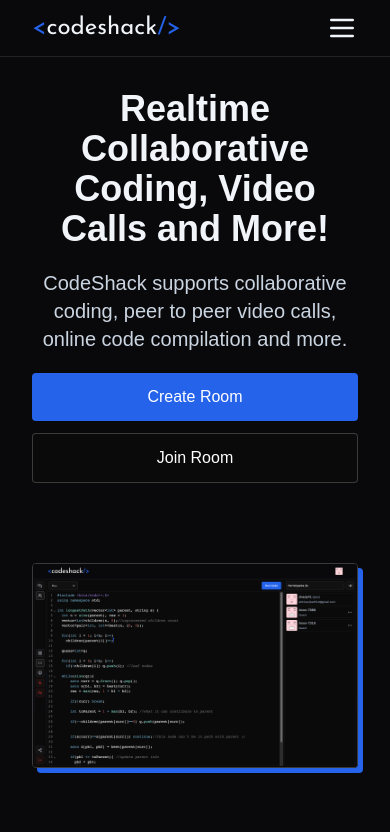
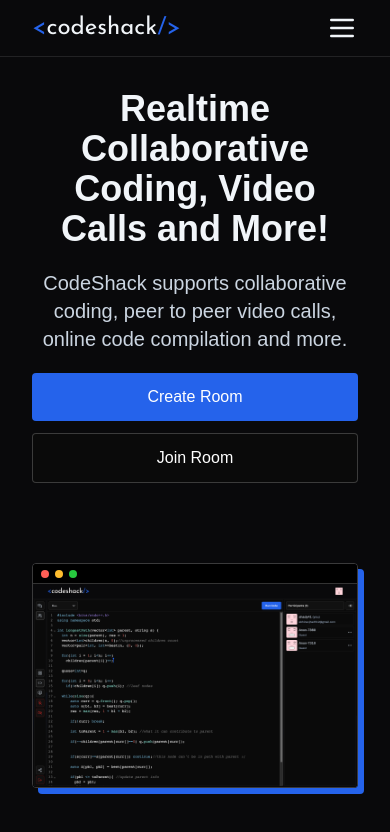
Before and after one commit to shadyy41/codeshack, a Next.js app: page / in a window 390 px wide. Shown: the top 832 px of the page. Built offline with nearby package versions, Linux system fonts and the light colour scheme; no server answers; a web font is replaced by a local one.

Commit message:
added nav button on mobile

```diff
--- a/app/page.tsx
+++ b/app/page.tsx
@@ -80,14 +80,14 @@ export default async function Home() {
             </Link>
           </div>
         </div>
-        <div className="shadow-[5px_5px_0px_0px_#2563eb] w-full max-w-7xl sm:my-16 my-8 flex flex-col items-center justify-center border border-white border-opacity-20 rounded overflow-hidden">
-          <div className="w-full border-b border-white border-opacity-20 h-10 bg-black hidden md:flex items-center justify-center relative">
-            <div className="flex items-center justify-center gap-2 p-3 absolute left-0">
-              <span className="h-3.5 w-3.5 bg-[#ff5f56] rounded-full"></span>
-              <span className="h-3.5 w-3.5 bg-[#ffbd2e] rounded-full"></span>
-              <span className="h-3.5 w-3.5 bg-[#27c93f] rounded-full"></span>
+        <div className="shadow-[6px_6px_0px_0px_#2563eb] w-full max-w-7xl sm:my-16 my-8 flex flex-col items-center justify-center border border-white border-opacity-20 rounded overflow-hidden">
+          <div className="w-full border-b border-white border-opacity-20 h-5 sm:h-10 bg-black flex items-center justify-center relative">
+            <div className="flex items-center justify-center gap-1.5 sm:gap-2 p-2 sm:p-3 absolute left-0">
+              <span className="h-2 sm:h-3.5 w-2 sm:w-3.5 bg-[#ff5f56] rounded-full"></span>
+              <span className="h-2 sm:h-3.5 w-2 sm:w-3.5 bg-[#ffbd2e] rounded-full"></span>
+              <span className="h-2 sm:h-3.5 w-2 sm:w-3.5 bg-[#27c93f] rounded-full"></span>
             </div>
-            <div className="h-full w-full max-w-[260px] p-1.5 relative">
+            <div className="h-full w-full max-w-[260px] p-1.5 relative hidden sm:block">
               <div className="w-full h-full bg-green-600 rounded-md bg-opacity-10 text-green-600 text-opacity-90 flex items-center justify-center text-xs relative">
                 <p>codeshack.vercel.app</p>
                 <RotateCcw className="absolute right-2" size={13}/>
```
